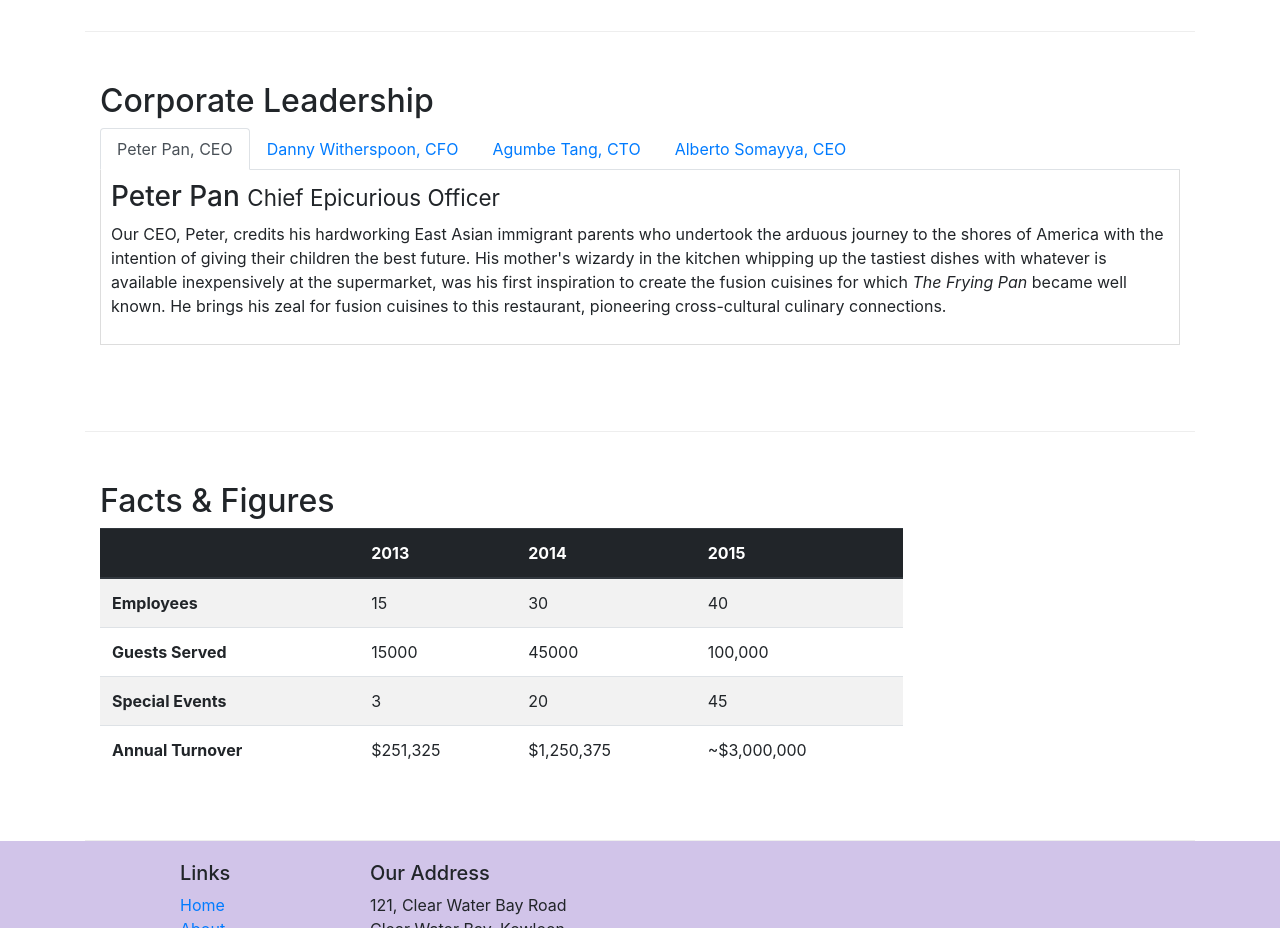
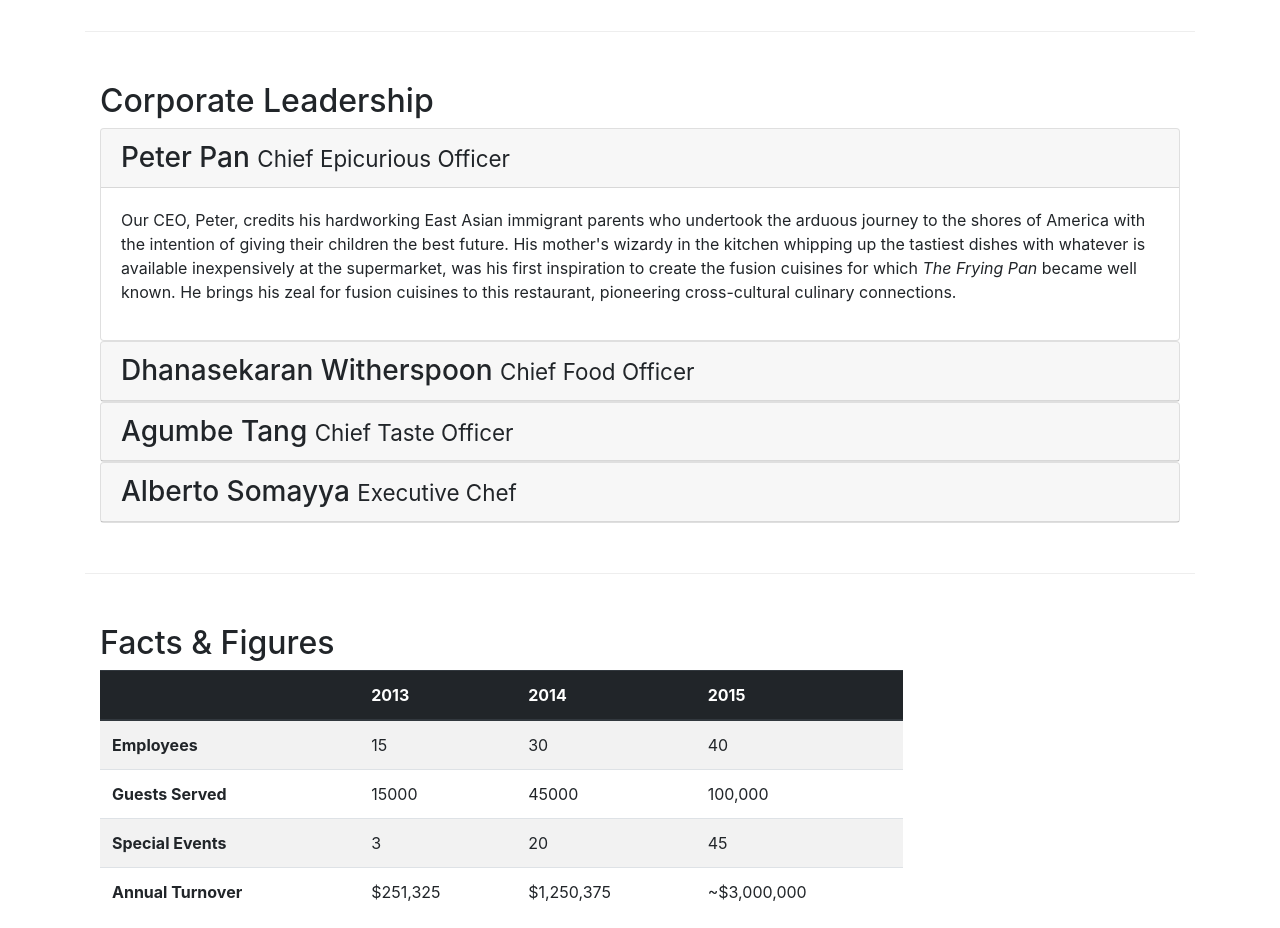
Before and after one commit to MarcosAlvez/intro_bootstrap, a website: page aboutus.html in a window 1280 px wide. Shown: the part 940-1868 px from the top of the page. Drawn offline with nearby package versions, Linux system fonts and the light colour scheme.

Commit message:
Accordion

```diff
--- a/aboutus.html
+++ b/aboutus.html
@@ -100,37 +100,58 @@
         <div class="row-content">
             <div class="col-12">
                 <h2>Corporate Leadership</h2>
-                <ul class="nav nav-tabs">
-                  <li class="nav-item">
-                    <a class="nav-link active" href="#Peter" role="tab" data-toggle="tab">Peter Pan, CEO</a>
-                  </li>
-                  <li class="nav-item">
-                    <a class="nav-link" href="#Danny" role="tab" data-toggle="tab">Danny Witherspoon, CFO</a>
-                  </li>
-                  <li class="nav-item">
-                    <a class="nav-link" href="#Agumbe" role="tab" data-toggle="tab">Agumbe Tang, CTO</a>
-                  </li>
-                  <li class="nav-item">
-                    <a class="nav-link" href="#Alberto" role="tab" data-toggle="tab">Alberto Somayya, CEO</a>
-                  </li>
-                </ul>
-                <div class="tab-content">
-                    <div role="tabpanel" class="tab-pane fade show active" id="Peter">
-                      <h3>Peter Pan <small>Chief Epicurious Officer</small></h3>
-                      <p class="d-none d-sm-block">Our CEO, Peter, credits his hardworking East Asian immigrant parents who undertook the arduous journey to the shores of America with the intention of giving their children the best future. His mother's wizardy in the kitchen whipping up the tastiest dishes with whatever is available inexpensively at the supermarket, was his first inspiration to create the fusion cuisines for which <em>The Frying Pan</em> became well known. He brings his zeal for fusion cuisines to this restaurant, pioneering cross-cultural culinary connections.</p>
+                <div id="accordion">
+                  <div class="card">
+                    <div class="card-header" role="tab" id="peterheader">
+                      <h3 class="mb-0">
+                        <a data-toggle="collapse" data-target="#Peter">Peter Pan <small>Chief Epicurious Officer</small></a>
+                      </h3>
                     </div>
-                    <div role="tabpanel" class="tab-pane fade" id="Danny">
-                      <h3>Dhanasekaran Witherspoon <small>Chief Food Officer</small></h3>
-                      <p class="d-none d-sm-block">Our CFO, Danny, as he is affectionately referred to by his colleagues, comes from a long established family tradition in farming and produce. His experiences growing up on a farm in the Australian outback gave him great appreciation for varieties of food sources. As he puts it in his own words, <em>Everything that runs, wins, and everything that stays, pays!</em></p>
+                    <div class="collapse show" id="Peter" data-parent="#accordion">
+                      <div class="card-body">
+                        <p class="d-none d-sm-block">Our CEO, Peter, credits his hardworking East Asian immigrant parents who undertook the arduous journey to the shores of America with the intention of giving their children the best future. His mother's wizardy in the kitchen whipping up the tastiest dishes with whatever is available inexpensively at the supermarket, was his first inspiration to create the fusion cuisines for which <em>The Frying Pan</em> became well known. He brings his zeal for fusion cuisines to this restaurant, pioneering cross-cultural culinary connections.</p>
+                      </div>
                     </div>
-                    <div role="tabpanel" class="tab-pane fade" id="Agumbe">
-                      <h3>Agumbe Tang <small>Chief Taste Officer</small></h3>
-                      <p class="d-none d-sm-block">Blessed with the most discerning gustatory sense, Agumbe, our CTO, personally ensures that every dish that we serve meets his exacting tastes. Our chefs dread the tongue lashing that ensues if their dish does not meet his exacting standards. He lives by his motto, <em>You click only if you survive my lick.</em></p>
+                  </div>
+
+                  <div class="card">
+                    <div class="card-header" role="tab" id="dannyhead">
+                      <h3 class="mb-0">
+                        <a class="collapsed" data-toggle="collapse" data-target="#Danny">Dhanasekaran Witherspoon <small>Chief Food Officer</small></a>
+                      </h3>
                     </div>
-                    <div role="tabpanel" class="tab-pane fade" id="Alberto">
-                      <h3>Alberto Somayya <small>Executive Chef</small></h3>
-                      <p class="d-none d-sm-block">Award winning three-star Michelin chef with wide International experience having worked closely with whos-who in the culinary world, he specializes in creating mouthwatering Indo-Italian fusion experiences. He says, <em>Put together the cuisines from the two craziest cultures, and you get a winning hit! Amma Mia!</em></p>
+                    <div class="collapse" id="Danny" data-parent="#accordion">
+                      <div class="card-body">
+                        <p class="d-none d-sm-block">Our CFO, Danny, as he is affectionately referred to by his colleagues, comes from a long established family tradition in farming and produce. His experiences growing up on a farm in the Australian outback gave him great appreciation for varieties of food sources. As he puts it in his own words, <em>Everything that runs, wins, and everything that stays, pays!</em></p>
+                      </div>
                     </div>
+                  </div>
+
+                  <div class="card">
+                    <div class="card-header" role="tab" id="agumbehead">
+                      <h3 class="mb-0">
+                        <a class="collapsed" data-toggle="collapse" data-target="#Agumbe">Agumbe Tang <small>Chief Taste Officer</small></a>
+                      </h3>
+                    </div>
+                    <div class="collapse" id="Agumbe" data-parent="#accordion">
+                      <div class="card-body">
+                        <p class="d-none d-sm-block">Blessed with the most discerning gustatory sense, Agumbe, our CTO, personally ensures that every dish that we serve meets his exacting tastes. Our chefs dread the tongue lashing that ensues if their dish does not meet his exacting standards. He lives by his motto, <em>You click only if you survive my lick.</em></p>
+                      </div>
+                    </div>
+                  </div>
+
+                  <div class="card">
+                    <div class="card-header" role="tab" id="albertohead">
+                      <h3 class="mb-0">
+                        <a class="collapsed" data-toggle="collapse" data-target="#Alberto">Alberto Somayya <small>Executive Chef</small></a>
+                      </h3>
+                    </div>
+                    <div class="collapse" id="Alberto" data-parent="#accordion">
+                      <div class="card-body">
+                        <p class="d-none d-sm-block">Award winning three-star Michelin chef with wide International experience having worked closely with whos-who in the culinary world, he specializes in creating mouthwatering Indo-Italian fusion experiences. He says, <em>Put together the cuisines from the two craziest cultures, and you get a winning hit! Amma Mia!</em></p>
+                      </div>
+                    </div>
+                  </div>
                 </div>
             </div>
        </div>
```
Also changed, not shown: 1 other file.
